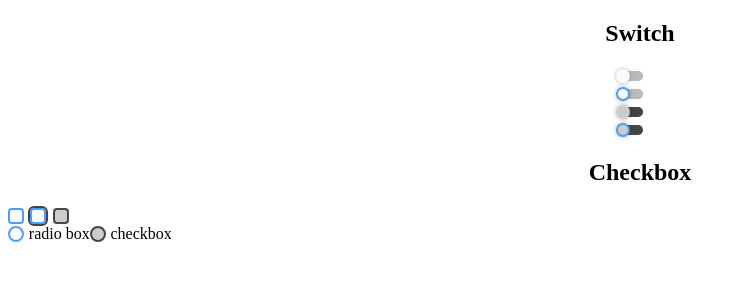
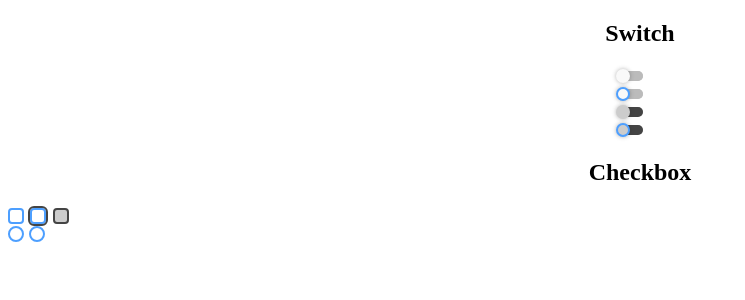
Before and after one commit to yeasir-cdda/custom-radio-switch-checkbox, a React (Create React App) app: page / in a window 1280 px wide. Shown: the top 300 px of the page, without its empty margins (0-745 px from the left). Built offline with nearby package versions, Linux system fonts and the light colour scheme.

Commit message:
class issue fixed

```diff
--- a/src/App.js
+++ b/src/App.js
@@ -19,7 +19,8 @@ function App() {
 
      <CustomCheckbox dark />
      <br/>
-     <CustomRadioBtn id={'id'}/>
+     <CustomRadioBtn  id={'id'}/>
+     <CustomRadioBtn  id={'id'}/>
     </div>
   );
 }
--- a/src/CustomRadioBtn/CustomRadioBtn.js
+++ b/src/CustomRadioBtn/CustomRadioBtn.js
@@ -2,17 +2,10 @@ import React from 'react';
 import './CustomRadioBtn.css'
 const CustomRadioBtn = ({ label, dark, outline, id }) => {
     return (
-        <>
             <label className='custom-radioBtn' >
-                <input type="radio"className='radioBtn' name={id} id={id} />
-                {'radio box'}
+                <input  type="radio" className={`radioBtn ${dark && 'radioBtn-dark'} ${outline && 'radioBtn-outline'}`} name={id} id={id} value={id} />
+                {label}
             </label>
-            <label className='custom-radioBtn' >
-                <input  type="radio" className='radioBtn radioBtn-dark '  name={id} id={id} />
-                {'checkbox'}
-            </label>
-
-        </>
     );
 };
 
```
